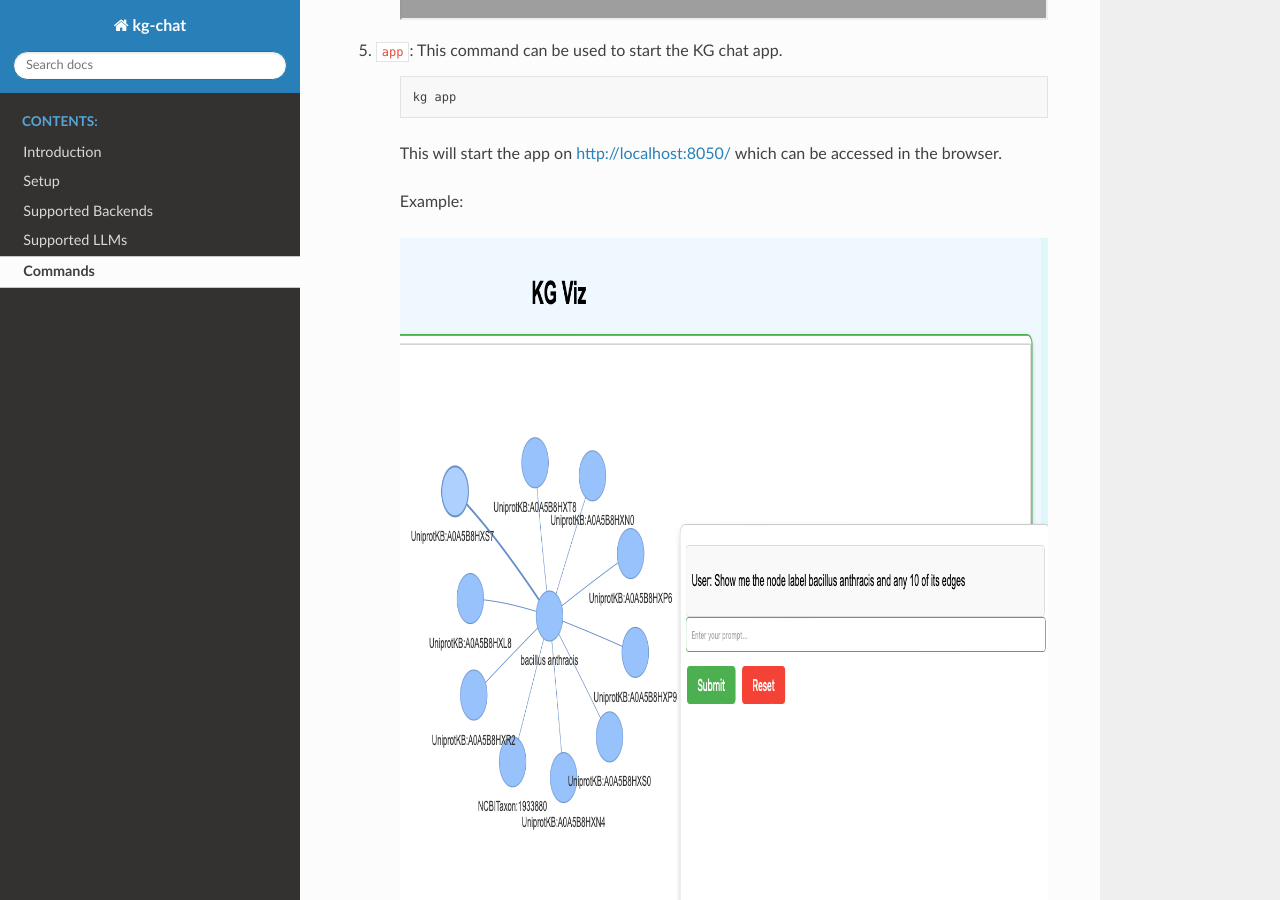
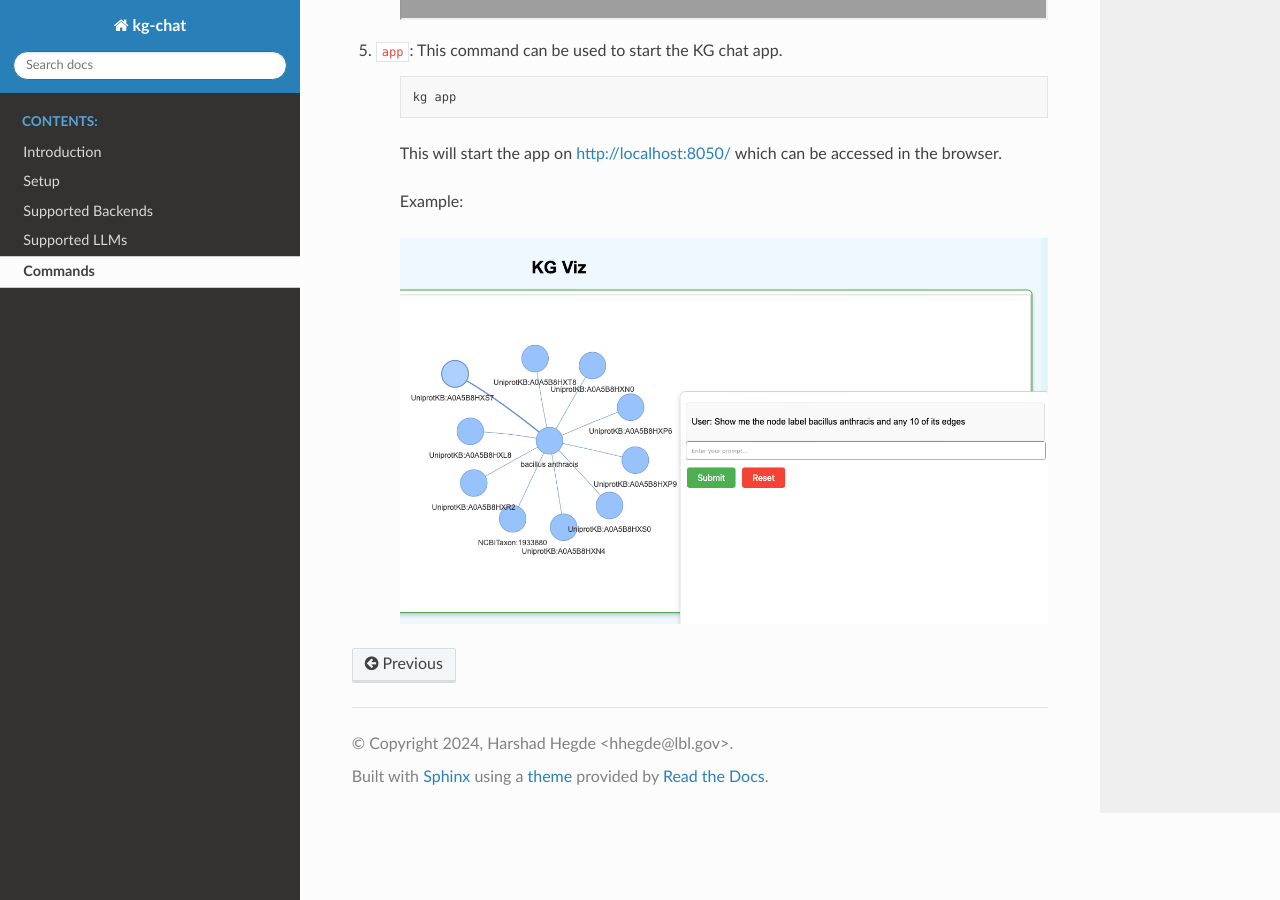
Before and after one commit to Knowledge-Graph-Hub/kg-chat, a Sphinx documentation site: the page built from docs/commands.rst, in a window 1280 px wide and 900 px high, scrolled down 4682 px. Built offline with Sphinx 7.4.7 and the Read the Docs theme 2.0.0, drawn with Linux system fonts in a browser that asks for light colours; pages that are not in the unit, such as notebooks, are missing from menus; grey boxes are pictures that could not be loaded.

Commit message:
doc update

```diff
--- a/docs/commands.rst
+++ b/docs/commands.rst
@@ -236,5 +236,4 @@ Commands
 
     .. image:: ../src/kg_chat/assets/kg_app.png
        :alt: chat interface
-       :scale: 100%
        :align: center
```
